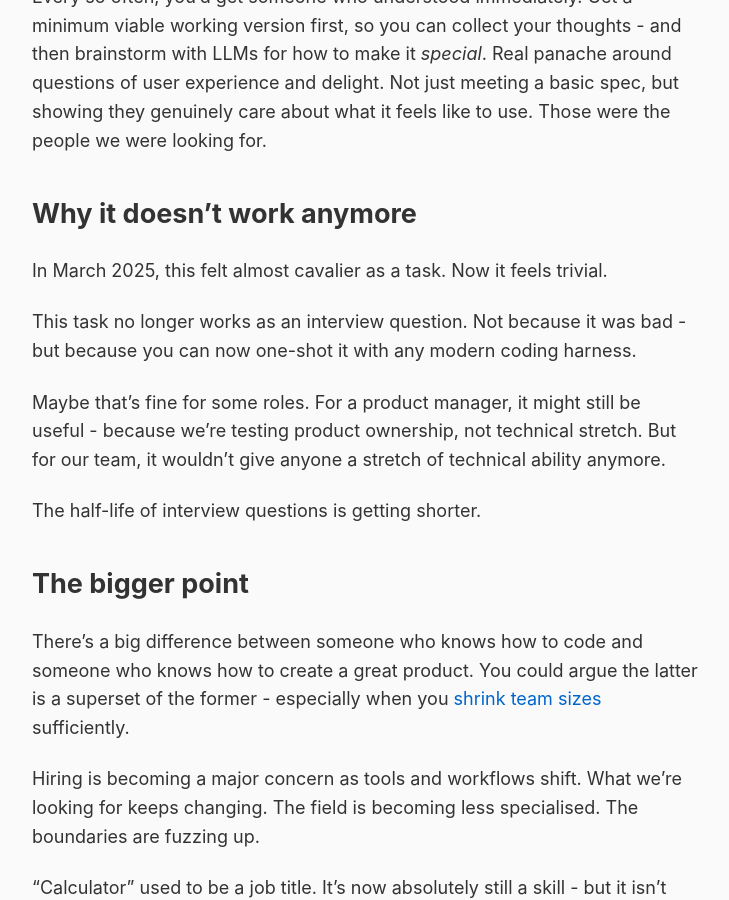
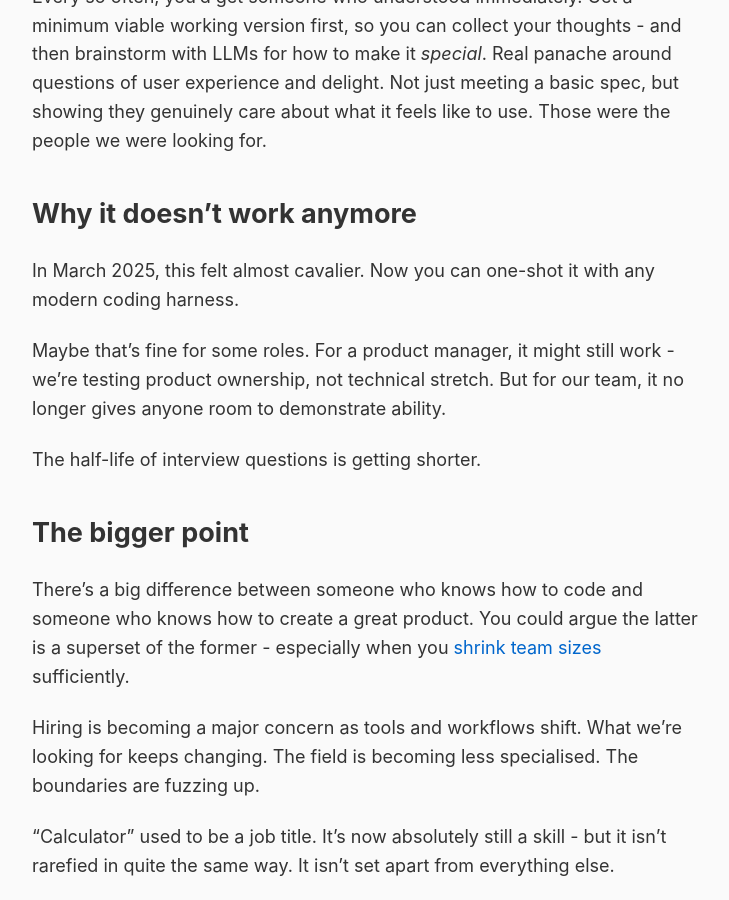
Before and after one commit to rob137/rob137.github.io, a Jekyll site: the page built from _posts/2026-01-03-the-interview-question.md, in a window 1280 px wide and 900 px high, scrolled down 2390 px. Shown: the whole window, without its empty margins (275-1004 px from the left). Built offline with Jekyll 4.4.1, drawn with Linux system fonts in a browser that asks for light colours.

Commit message:
Tighten 'why it doesn't work' - remove repetition

```diff
--- a/_posts/2026-01-03-the-interview-question.md
+++ b/_posts/2026-01-03-the-interview-question.md
@@ -57,11 +57,9 @@ Every so often, you'd get someone who understood immediately. Get a minimum viab
 
 ## Why it doesn't work anymore
 
-In March 2025, this felt almost cavalier as a task. Now it feels trivial.
+In March 2025, this felt almost cavalier. Now you can one-shot it with any modern coding harness.
 
-This task no longer works as an interview question. Not because it was bad - but because you can now one-shot it with any modern coding harness.
-
-Maybe that's fine for some roles. For a product manager, it might still be useful - because we're testing product ownership, not technical stretch. But for our team, it wouldn't give anyone a stretch of technical ability anymore.
+Maybe that's fine for some roles. For a product manager, it might still work - we're testing product ownership, not technical stretch. But for our team, it no longer gives anyone room to demonstrate ability.
 
 The half-life of interview questions is getting shorter.
 
```
